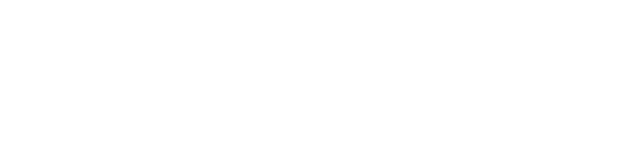
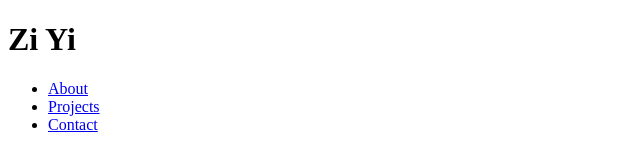
Before and after one commit to ng-zi-yi/ID-Assignment-1, a plain HTML site: page index.html in a window 1280 px wide. Shown: the whole page, without its empty margins (0-640 px from the left). Drawn offline with Linux system fonts and the light colour scheme.

Commit message:
added class name-header

```diff
--- a/index.html
+++ b/index.html
@@ -8,6 +8,14 @@
     <link rel = "stylesheet" href="style.css" />
 </head>
 <body>
+    <div class="name-header" id = "home">
+        <h1>Zi Yi</h1>
+        <ul class = "nav">
+            <li><a href='#about'>About</a></li>
+            <li><a href='#projects'>Projects</a></li>
+            <li><a href="#contact">Contact</a></li>
+        </ul>
+    </div>
 
 </body>
 </html>
```
